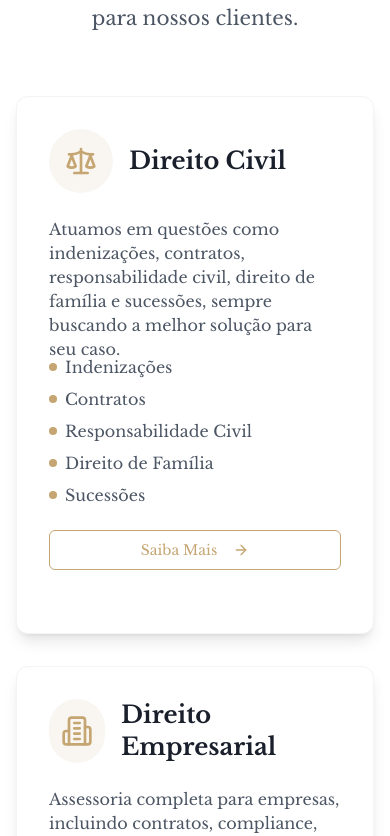
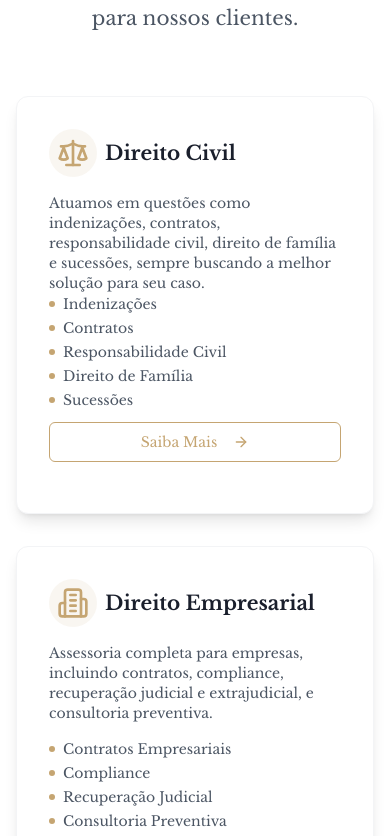
Before and after one commit to JonissonGomes/legal-lead-compass-main, a React (Vite) app: page / in a window 390 px wide. Shown: the part 1443-2279 px from the top of the page. Built offline with nearby package versions, Linux system fonts and the light colour scheme.

Commit message:
Refatora o componente Services para melhorar a responsividade e a estética, ajustando tamanhos de ícones, títulos e descrições. As classes CSS foram modificadas para garantir uma apresentação mais adequada em dispositivos móveis, proporcionando uma experiência de usuário mais fluida.

```diff
--- a/src/components/Services.tsx
+++ b/src/components/Services.tsx
@@ -67,21 +67,21 @@ const Services = () => {
               key={index}
               className="bg-white p-8 rounded-xl shadow-lg hover:shadow-xl transition-all duration-300 border border-gray-100 group"
             >
-              <div className="flex items-center gap-4 mb-6">
-                <div className="w-16 h-16 bg-gold/10 rounded-full flex items-center justify-center group-hover:bg-gold/20 transition-colors">
+              <div className="flex items-center gap-2 sm:gap-4 mb-4 sm:mb-6">
+                <div className="w-12 h-12 sm:w-16 sm:h-16 bg-gold/10 rounded-full flex items-center justify-center group-hover:bg-gold/20 transition-colors">
                   {service.icon}
                 </div>
-                <h3 className="font-serif text-2xl font-bold text-navy">
+                <h3 className="font-serif text-xl sm:text-2xl font-bold text-navy">
                   {service.title}
                 </h3>
               </div>
-              <p className="text-gray-600 mb-6" style={{ height: '24%' }}>
+              <p className="text-gray-600 mb-4 sm:mb-6 text-sm sm:text-base" style={{ height: '24%' }}>
                 {service.description}
               </p>
-              <ul className="mb-6 space-y-2" style={{ height: '32%' }}>
+              <ul className="mb-4 sm:mb-6 space-y-1 sm:space-y-2" style={{ height: '32%' }}>
                 {service.features.map((feature, i) => (
-                  <li key={i} className="flex items-center text-gray-600">
-                    <span className="w-2 h-2 bg-gold rounded-full mr-2"></span>
+                  <li key={i} className="flex items-center text-gray-600 text-sm sm:text-base">
+                    <span className="w-1.5 h-1.5 sm:w-2 sm:h-2 bg-gold rounded-full mr-2"></span>
                     {feature}
                   </li>
                 ))}
```
